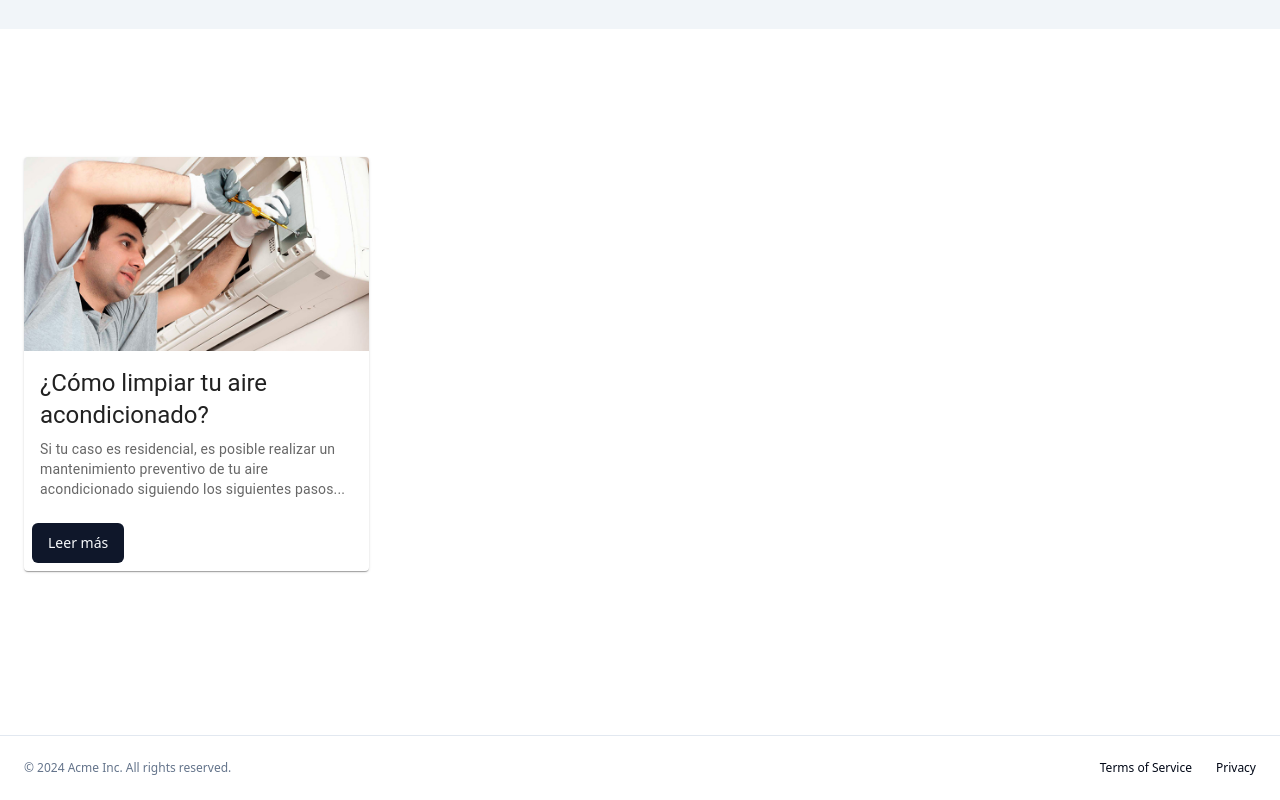
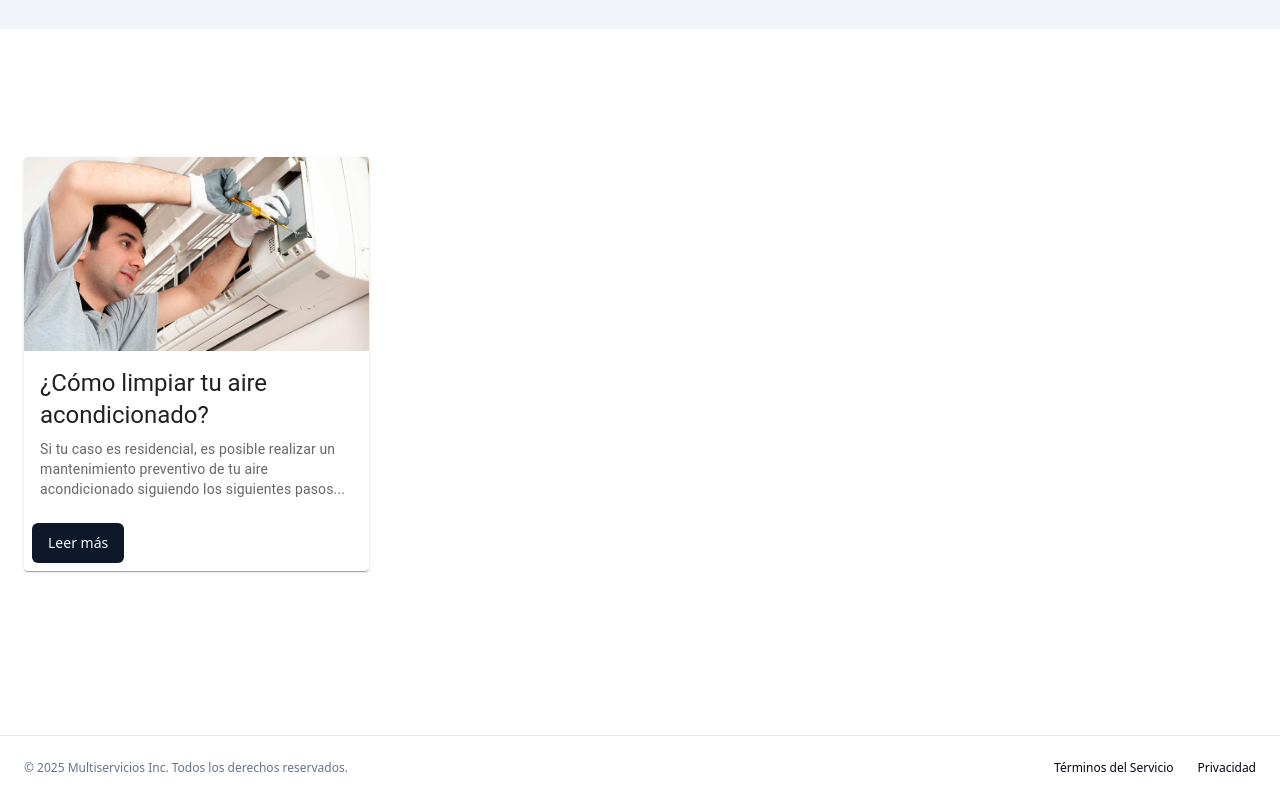
Before and after one commit to freddymachado/service-webpage, a Next.js app: page / in a window 1280 px wide. Shown: the part 2448-3248 px from the top of the page. Built offline with nearby package versions, Linux system fonts and the light colour scheme.

Commit message:
Update footer

```diff
--- a/app/page.tsx
+++ b/app/page.tsx
@@ -263,13 +263,13 @@ export default function Home() {
           </section>
         </main>
         <footer className="flex flex-col gap-2 sm:flex-row py-6 w-full shrink-0 items-center px-4 md:px-6 border-t">
-          <p className="text-xs text-muted-foreground">© 2024 Acme Inc. All rights reserved.</p>
+          <p className="text-xs text-muted-foreground">© 2025 Multiservicios Inc. Todos los derechos reservados.</p>
           <nav className="sm:ml-auto flex gap-4 sm:gap-6">
             <Link className="text-xs hover:underline underline-offset-4" href="#">
-              Terms of Service
+              Términos del Servicio
             </Link>
             <Link className="text-xs hover:underline underline-offset-4" href="#">
-              Privacy
+              Privacidad
             </Link>
           </nav>
         </footer>
```
